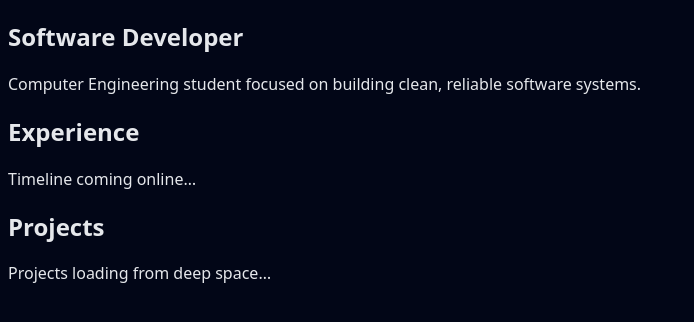
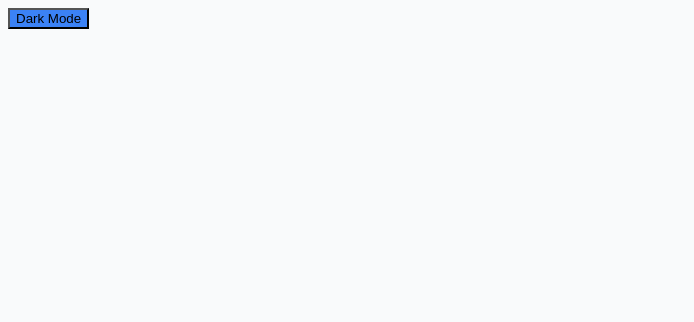
Before and after one commit to anmolp476/portfoliov2, a Next.js app: page / in a window 1280 px wide. Shown: the top 322 px of the page, without its empty margins (0-694 px from the left). Built offline with nearby package versions, Linux system fonts and the light colour scheme.

Commit message:
Created the light and dark mode toggle earlier on to get it out of the way

```diff
--- /dev/null
+++ b/app/components/LightDarkToggle.tsx
@@ -0,0 +1,22 @@
+"use client";
+
+import { useEffect, useState } from "react";
+
+export default function ThemeToggle() {
+  const [isDark, setIsDark] = useState<boolean>(false);
+
+  useEffect(() => {
+    const html = document.documentElement;
+    if (isDark) html.classList.add("dark");
+    else html.classList.remove("dark");
+  }, [isDark]);
+
+  return (
+    <button
+      onClick={() => setIsDark(!isDark)}
+      className="px-4 py-2 rounded bg-[var(--accent-light)] text-white dark:bg-[var(--accent-dark)]"
+    >
+      {isDark ? "Light Mode" : "Dark Mode"}
+    </button>
+  );
+}
--- a/app/globals.css
+++ b/app/globals.css
@@ -1,10 +1,15 @@
 @tailwind utilities;
 
 :root {
-  --bg: #020617;
-  --fg: #e5e7eb;
-  --muted: #9ca3af;
-  --accent: #38bdf8;
+  --bg-light: #f9fafb;
+  --fg-light: #111827;
+  --muted-light: #6b7280;
+  --accent-light: #3b82f6;
+
+  --bg-dark: #020617;
+  --fg-dark: #e5e7eb;
+  --muted-dark: #9ca3af;
+  --accent-dark: #38bdf8;
 }
 
 html,
@@ -13,10 +18,15 @@ body {
 }
 
 body {
-  background-color: var(--bg);
-  color: var(--fg);
-  font-family:
-    ui-sans-serif,
-    system-ui,
-    -apple-system;
+  @apply bg-[var(--bg-light)] text-[var(--fg-light)];
+
+  /* dark mode overrides */
 }
+
+.dark body {
+  @apply bg-[var(--bg-dark)] text-[var(--fg-dark)];
+}
+
+a {
+  @apply text-[var(--accent-light)] dark:text-[var(--accent-dark)];
+}
--- a/app/page.tsx
+++ b/app/page.tsx
@@ -1,30 +1,10 @@
+import LightDarkToggle from "./components/LightDarkToggle";
+
 export default function Home() {
   return (
     <main className="min-h-screen px-6 md:px-16 py-20 max-w-5xl mx-auto">
-      {/* Hero */}
-      <section className="mb-24">
-        <h1 className="text-4xl md:text-6xl font-semibold tracking-tight">
-          Software Developer
-        </h1>
-        <p className="mt-6 text-muted-foreground max-w-xl text-lg">
-          Computer Engineering student focused on building clean, reliable
-          software systems.
-        </p>
-      </section>
-
-      {/* Experience placeholder */}
-      <section className="mb-24">
-        <h2 className="text-2xl font-semibold mb-10">Experience</h2>
-        <p className="text-muted-foreground">Timeline coming online…</p>
-      </section>
-
-      {/* Projects placeholder */}
-      <section>
-        <h2 className="text-2xl font-semibold mb-10">Projects</h2>
-        <p className="text-muted-foreground">
-          Projects loading from deep space…
-        </p>
-      </section>
+      <LightDarkToggle />
+      {/* rest of your content */}
     </main>
   );
 }
--- /dev/null
+++ b/tailwind.config.js
@@ -0,0 +1,13 @@
+/** @type {import('tailwindcss').Config} */
+module.exports = {
+    darkMode: 'class', // for dark/light mode stuff
+    content: [
+        './app/**/*.{js,ts,jsx,tsx}',
+        './pages/**/*.{js,ts,jsx,tsx}',
+        './components/**/*.{js,ts,jsx,tsx}',
+    ],
+    theme: {
+        extend: {},
+    },
+    plugins: [],
+};
```
